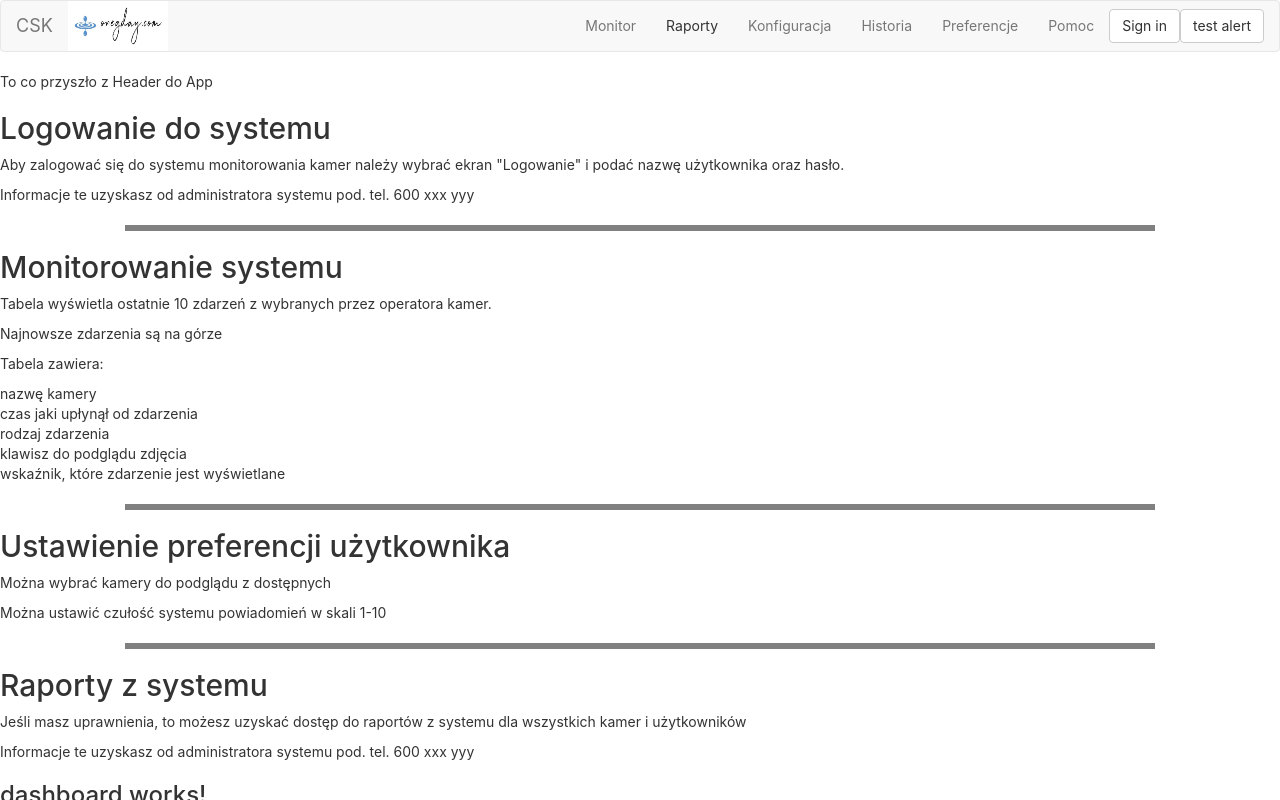
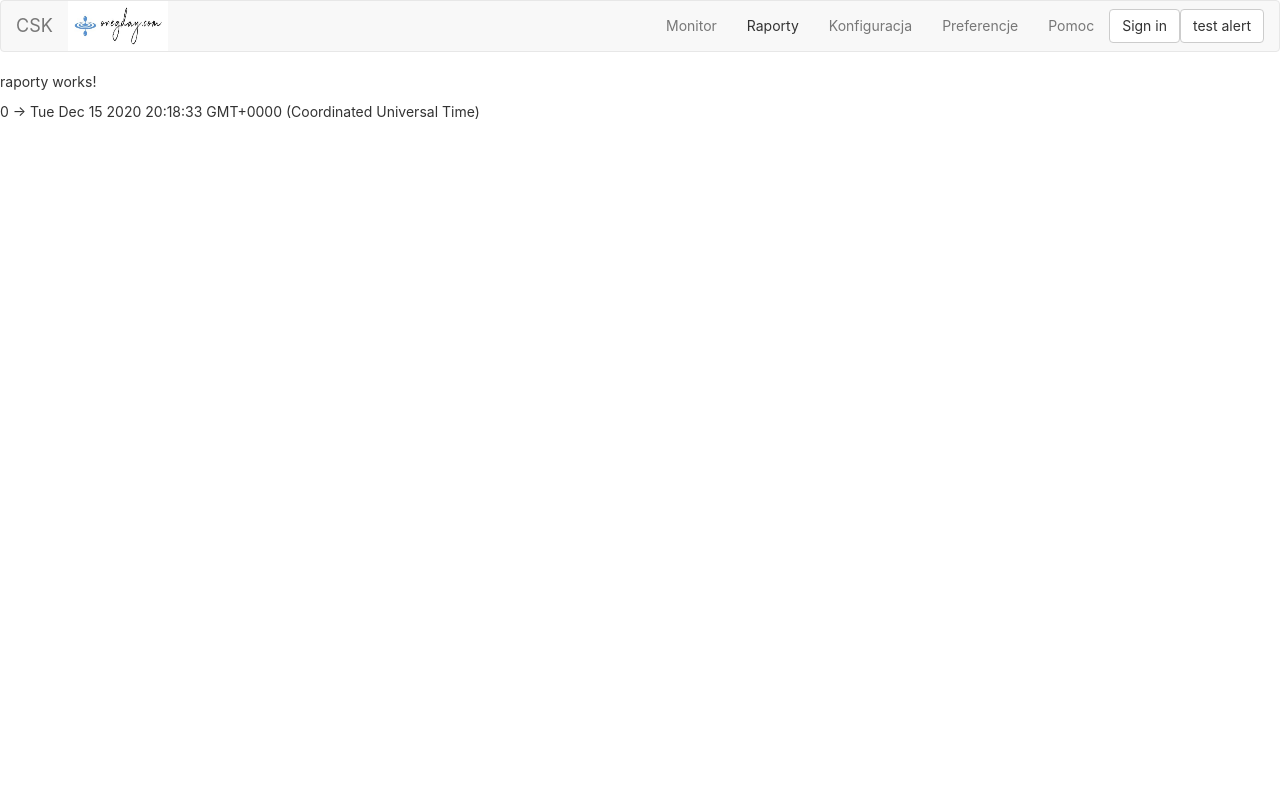
Before and after one commit to focus69a/kamery2, an Angular app: page / in a window 1280 px wide. Both pictures are taken after a click on the link "Raporty". Shown: the top 800 px of the page. Built offline with nearby package versions, Linux system fonts and the light colour scheme.

Commit message:
dzialaja ekrany

```diff
--- a/src/app/app.component.html
+++ b/src/app/app.component.html
@@ -1,12 +1,14 @@
-<app-header>...</app-header>
-<p> To co przyszło z Header do App {{eventH2A1ktoryEkran}}</p>
+<app-header (eventH2A1ktoryEkran)="zmianaWyswietlaniaEkranu($event)"> </app-header>
 <!-- tu warunkowo wyswietlamy w zaleznosci co kliknie w menu-->
-<app-opis></app-opis>
-<app-dashboard> </app-dashboard>
-<!-- <p *ngIf="czyWyswietlicDashboard"> <app-dashboard> </app-dashboard></p>
-<p *ngIf="czyWyswietlicPomoc"> <app-opis></app-opis></p> -->
+<app-opis *ngIf="eventH2A1ktoryEkran === 'Pomoc'"></app-opis>
+<app-dashboard *ngIf="eventH2A1ktoryEkran === 'Dashboard'"> </app-dashboard>
+<app-raporty *ngIf="eventH2A1ktoryEkran === 'Raporty'"></app-raporty>
+<app-preferencje *ngIf="eventH2A1ktoryEkran === 'Preferencje'"></app-preferencje>
+<app-konfiguracja *ngIf="eventH2A1ktoryEkran === 'Konfiguracja'"></app-konfiguracja>
+<app-logowanie *ngIf="eventH2A1ktoryEkran === 'Logowanie'"></app-logowanie>
 
-<div *ngFor = "let logItem of log; let i = index">
+
+<div *ngFor="let logItem of log; let i = index">
     {{i}} -> {{logItem}}</div>
 
 
@@ -209,7 +211,7 @@
     }
 
     .terminal pre {
-    font-family: SFMono-Regular,Consolas,Liberation Mono,Menlo,monospace;
+        font-family: SFMono-Regular, Consolas, Liberation Mono, Menlo, monospace;
         color: white;
         padding: 0 1rem 1rem;
         margin: 0;
@@ -253,17 +255,17 @@
         align-items: center;
         font-size: 12px;
         padding: 3px 10px;
-    border: 1px solid rgba(27,31,35,.2);
+        border: 1px solid rgba(27, 31, 35, .2);
         border-radius: 3px;
-    background-image: linear-gradient(-180deg,#fafbfc,#eff3f6 90%);
+        background-image: linear-gradient(-180deg, #fafbfc, #eff3f6 90%);
         margin-left: 4px;
         font-weight: 600;
-    font-family: -apple-system,BlinkMacSystemFont,Segoe UI,Helvetica,Arial,sans-serif,Apple Color Emoji,Segoe UI Emoji,Segoe UI Symbol;
+        font-family: -apple-system, BlinkMacSystemFont, Segoe UI, Helvetica, Arial, sans-serif, Apple Color Emoji, Segoe UI Emoji, Segoe UI Symbol;
     }
 
     .github-star-badge:hover {
-    background-image: linear-gradient(-180deg,#f0f3f6,#e6ebf1 90%);
-    border-color: rgba(27,31,35,.35);
+        background-image: linear-gradient(-180deg, #f0f3f6, #e6ebf1 90%);
+        border-color: rgba(27, 31, 35, .35);
         background-position: -.5em;
     }
 
@@ -280,25 +282,20 @@
         z-index: -10;
         width: 1920px;
     }
+    /* Responsive Styles */
 
-
-  /* Responsive Styles */
     @media screen and (max-width: 767px) {
-
-    .card-container > *:not(.circle-link) ,
+        .card-container>*:not(.circle-link),
         .terminal {
             width: 100%;
         }
-
         .card:not(.highlight-card) {
             height: 16px;
             margin: 8px 0;
         }
-
         .card.highlight-card span {
             margin-left: 72px;
         }
-
         svg#rocket-smoke {
             right: 120px;
             transform: rotate(-5deg);
--- a/src/app/app.component.ts
+++ b/src/app/app.component.ts
@@ -1,4 +1,4 @@
-import { Component, Input } from '@angular/core';
+import { Component } from '@angular/core';
 
 @Component({
   selector: 'app-root',
@@ -7,15 +7,19 @@ import { Component, Input } from '@angular/core';
 })
 export class AppComponent {
   title = 'kamery';
-  log=[];
+  log = [];
 
-  @Input() eventH2A1ktoryEkran : string;
+  eventH2A1ktoryEkran = ''; // to trzyma info ktory ekran wyswietlac
 
   constructor(){
     this.pobierzTimeStamp();
   }
 
-pobierzTimeStamp() {
+pobierzTimeStamp(): void {
   this.log.push(new Date());
 }
+
+zmianaWyswietlaniaEkranu(event): void {
+  this.eventH2A1ktoryEkran = event;
 }
+}
--- a/src/app/dashboard/dashboard.component.ts
+++ b/src/app/dashboard/dashboard.component.ts
@@ -10,11 +10,11 @@ import { EventEmitter } from '@angular/core';   // to potrzebne zeby ten parent
 export class DashboardComponent implements OnInit {
 
   // eventD2P1linkDoZdjecia: string = "../../../assets/k5.jpg";
-  eventD2P1linkDoZdjecia: string = "";
+  eventD2P1linkDoZdjecia = '';
 
   // @Input() eventT2D1: {linkDoZdjecia: string };  //zaciagamy dane z innego komponentu
 
-  eventPotwierdzony: string = "";
+  eventPotwierdzony = '';
   czyWyswietlicTabele = true;
   czyWyswietlicPodlad = true;
   constructor() { }
@@ -22,15 +22,17 @@ export class DashboardComponent implements OnInit {
   ngOnInit(): void {
   }
 
-  zmianaStatusuEventu(event){
-    if (event =="Potwierdzam")
-    this.eventPotwierdzony = "Tak";
-    else
-    this.eventPotwierdzony = "Nie"
+  zmianaStatusuEventu(event): void {
+    if (event === 'Potwierdzam') {
+      this.eventPotwierdzony = 'Tak';
+    }
+    else {
+      this.eventPotwierdzony = 'Nie';
+    }
 
   }
 
-  przeslanieLinkuDoPodgladu(event){
+  przeslanieLinkuDoPodgladu(event): void {
     this.eventD2P1linkDoZdjecia = event;
   }
 }
--- a/src/app/dashboard/podglad/podglad.component.ts
+++ b/src/app/dashboard/podglad/podglad.component.ts
@@ -10,10 +10,11 @@ import { Output, EventEmitter } from '@angular/core';   // to potrzebne zeby wys
 export class PodgladComponent implements OnInit {
 
   @Input()
-  eventD2P1linkDoZdjecia: string;  //zaciagamy link do zdjecia z dashboardu a on z tabeli
+  eventD2P1linkDoZdjecia: string;  // zaciagamy link do zdjecia z dashboardu a on z tabeli
 
   @Output()
-  eventP2D1potwierdzenieDiagnozy: EventEmitter<string> = new EventEmitter<string>(); //to co bedziemy wysylac do dashboardu Potwierdzam / Zaprzeczam
+  eventP2D1potwierdzenieDiagnozy: EventEmitter<string> = new EventEmitter<string>();
+  // to co bedziemy wysylac do dashboardu Potwierdzam / Zaprzeczam
 
   constructor() { }
 
--- a/src/app/header/header.component.html
+++ b/src/app/header/header.component.html
@@ -10,14 +10,15 @@
         <div class="collapse navbar-collapse" id="bs-example-navbar-collapse-1">
             <ul class="nav navbar-nav navbar-right">
                 <li><a href="#" (click)="onClickDashboard()">Monitor</a></li>
-        <li *ngIf="czyWyswietlicKlawiszRaporty"><a href="#">Raporty</a></li>
-        <li *ngIf="czyWyswietlicKlawiszKonfiguracje"><a href="#">Konfiguracja</a></li>
-        <li><a href="#" (click)="onClickHistoria()">Historia</a></li>
+                <li *ngIf="czyWyswietlicKlawiszRaporty"><a href="#" (click)="onClickRaporty()">Raporty</a></li>
+                <li *ngIf="czyWyswietlicKlawiszKonfiguracje"><a href="#" (click)="onClickKonfiguracja()">Konfiguracja</a></li>
                 <li><a href="#" (click)="onClickPreferencje()">Preferencje</a></li>
                 <li><a href="#" (click)="onClickPomoc()">Pomoc</a></li>
                 <button type="button" class="btn btn-default navbar-btn" (click)="onClickLogowanie()">Sign in</button>
                 <button type="button" class="btn btn-default navbar-btn" (click)="onClickTest()">test alert</button>
             </ul>
-    </div><!-- /.navbar-collapse -->
-  </div><!-- /.container-fluid -->
+        </div>
+        <!-- /.navbar-collapse -->
+    </div>
+    <!-- /.container-fluid -->
 </nav>
--- a/src/app/header/header.component.ts
+++ b/src/app/header/header.component.ts
@@ -1,5 +1,5 @@
 import { Component, OnInit } from '@angular/core';
-import { Output, EventEmitter } from '@angular/core'; //to dodalem w czwartek zeby wyslac info o wybranym ekranie
+import { Output, EventEmitter } from '@angular/core'; // to dodalem w czwartek zeby wyslac info o wybranym ekranie
 
 @Component({
   selector: 'app-header',
@@ -20,7 +20,7 @@ export class HeaderComponent implements OnInit {
   czyWyswietlicPomoc = false;
 
   @Output()
-  eventH2A1ktoryEkran: EventEmitter<string> = new EventEmitter<string>(); //to co bedziemy wyswietlac - nazwa kompomentu
+  eventH2A1ktoryEkran: EventEmitter<string> = new EventEmitter<string>(); // to co bedziemy wyswietlac - nazwa kompomentu
 
 
   constructor() { }
@@ -28,7 +28,7 @@ export class HeaderComponent implements OnInit {
   ngOnInit(): void {
   }
 
-  onClickDashboard(): void {                       //testowe do usuniecia pozniej
+  onClickDashboard(): void {
     this.czyWyswietlicHistoria = false;
     this.czyWyswietlicDashboard = true;
     this.czyWyswietlicRaporty = false;
@@ -36,35 +36,36 @@ export class HeaderComponent implements OnInit {
     this.czyWyswietlicKonfiguracja = false;
     this.czyWyswietlicLogowanie = false;
     this.czyWyswietlicPomoc = false;
-    this.eventH2A1ktoryEkran.emit("Dashboard");
+    this.eventH2A1ktoryEkran.emit('Dashboard');
   }
 
   onClickRaporty(): void {
     this.czyWyswietlicRaporty = true;
-    this.eventH2A1ktoryEkran.emit("Raporty");
+    this.eventH2A1ktoryEkran.emit('Raporty');
   }
 
   onClickKonfiguracja(): void {
     this.czyWyswietlicKonfiguracja = true;
-    this.eventH2A1ktoryEkran.emit("Konfiguracja");
+    this.eventH2A1ktoryEkran.emit('Konfiguracja');
   }
   onClickHistoria(): void {
     this.czyWyswietlicHistoria = true;
    // this.czyWyswietlicKlawiszKonfiguracje = true;
-   this.eventH2A1ktoryEkran.emit("Historia");
+    this.eventH2A1ktoryEkran.emit('Historia');
   }
 
   onClickPreferencje(): void {
     this.czyWyswietlicPreferencje = true;
-    //this.czyWyswietlicKlawiszKonfiguracje = false;
-    this.eventH2A1ktoryEkran.emit("Preferencje");
+    // this.czyWyswietlicKlawiszKonfiguracje = false;
+    this.eventH2A1ktoryEkran.emit('Preferencje');
   }
 
   onClickLogowanie(): void {
     this.czyWyswietlicLogowanie = true;
+    this.eventH2A1ktoryEkran.emit('Logowanie');
   }
 
-  onClickPomoc(): void {                       //testowe do usuniecia pozniej
+  onClickPomoc(): void {                       // testowe do usuniecia pozniej
     this.czyWyswietlicHistoria = false;
     this.czyWyswietlicDashboard = false;
     this.czyWyswietlicRaporty = false;
@@ -72,10 +73,10 @@ export class HeaderComponent implements OnInit {
     this.czyWyswietlicKonfiguracja = false;
     this.czyWyswietlicLogowanie = false;
     this.czyWyswietlicPomoc = true;
-    this.eventH2A1ktoryEkran.emit("Pomoc");
+    this.eventH2A1ktoryEkran.emit('Pomoc');
   }
 
-  onClickTest(): void {                       //testowe do usuniecia pozniej
+  onClickTest(): void {                       // testowe do usuniecia pozniej
     this.czyWyswietlicLogowanie = true;
   }
 }
```
Lines whose indentation alone changed are shown as unchanged.
